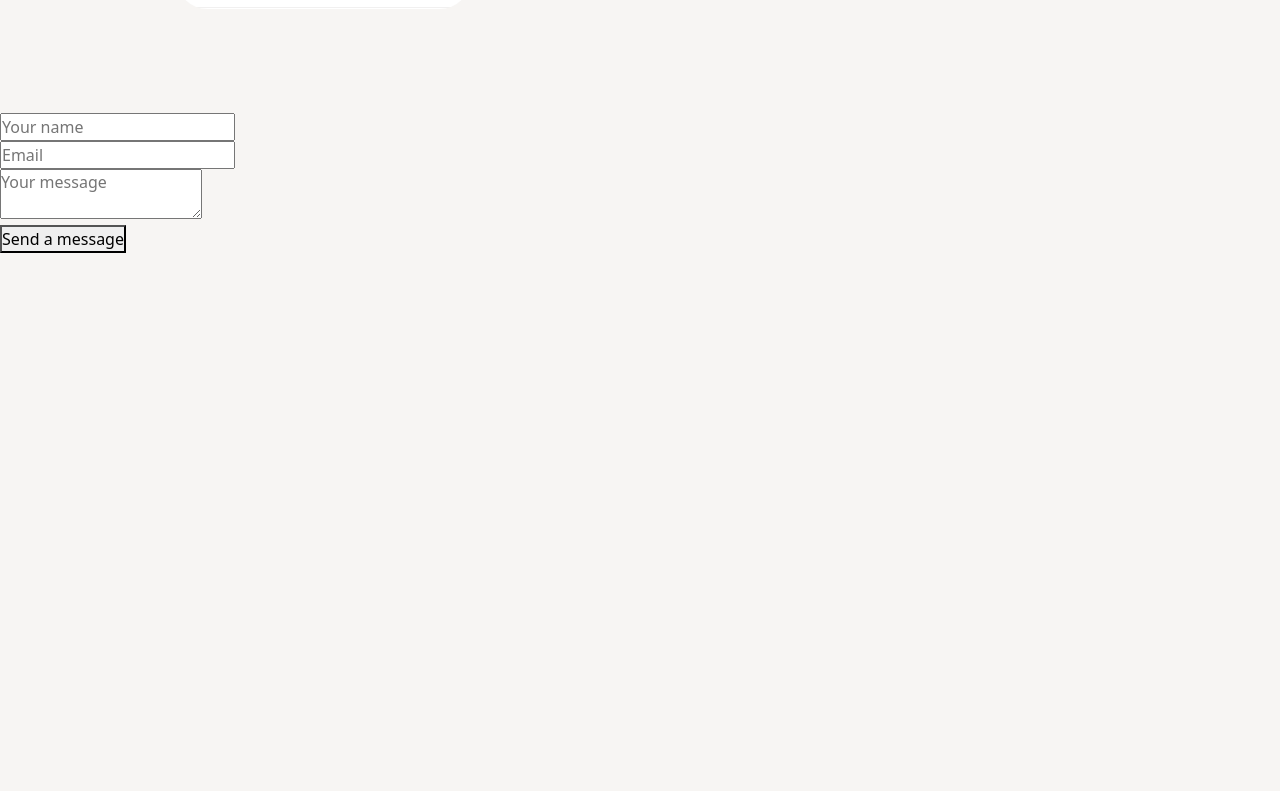
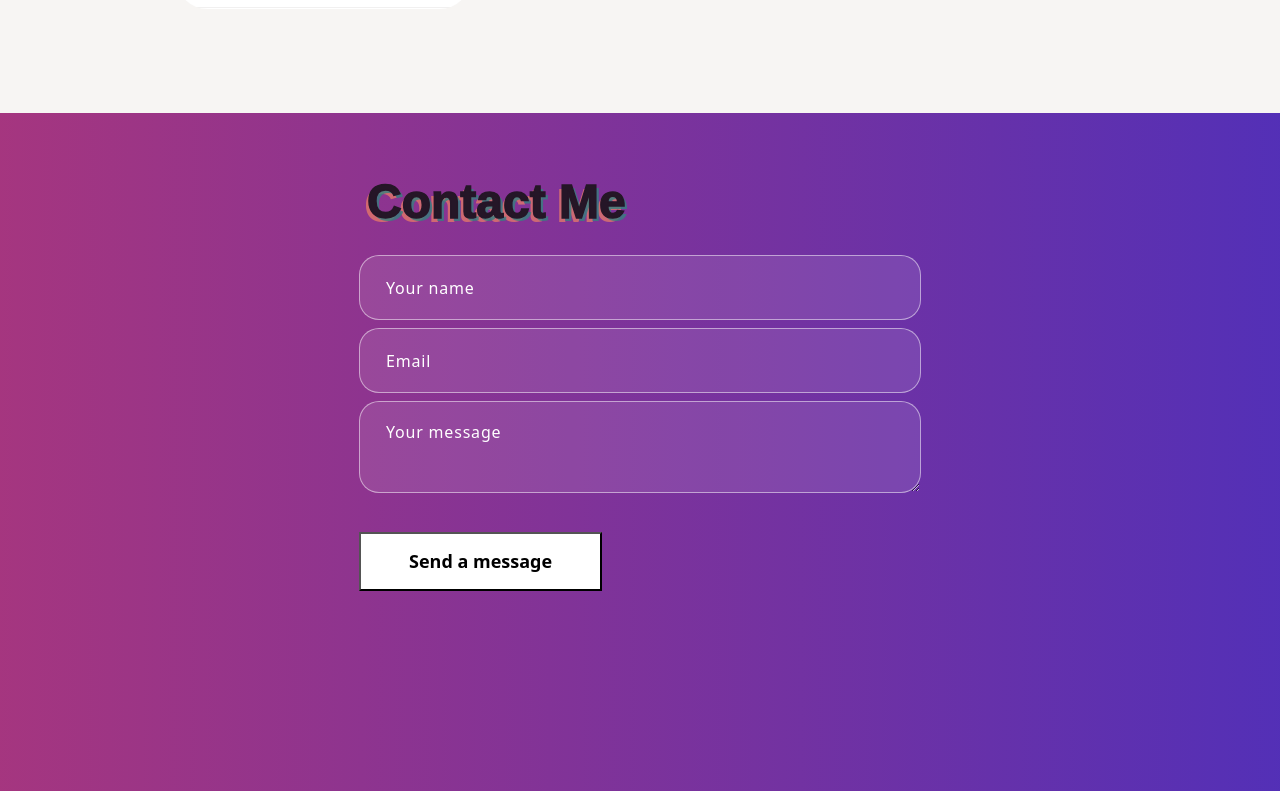
Before and after one commit to ItsAlanK/portfolio-site, a React (Create React App) app: page / in a window 1280 px wide. Shown: the part 1732-2523 px from the top of the page. Before the commit the page ends 1985 px from the top, so only its background shows below. Built offline with nearby package versions, Linux system fonts and the light colour scheme; a web font is replaced by a local one.

Commit message:
Add cols and rows structure to contact form

```diff
--- a/src/components/Contact.js
+++ b/src/components/Contact.js
@@ -1,4 +1,5 @@
 import React, { useState } from "react";
+import { Container, Row, Col } from "react-bootstrap";
 
 const FORM_ENDPOINT = "https://public.herotofu.com/v1/cc82b800-798a-11ed-a126-b172cf164538"; // TODO - fill on the later step
 
@@ -20,27 +21,34 @@ export const Contact = () => {
   }
 
   return (
-    <div>
+    <section className="contact" id="contact">
+      <Container>
+        <Row className="align-items-center flex">
+          <Col size={12} md={6}>
             <iframe title='dummyframe' name="dummyframe" id="dummyframe"></iframe>
+            <h1 className="title">Contact Me</h1>
             <form
               action={FORM_ENDPOINT}
               onSubmit={handleSubmit}
               method="POST"
               target='dummyframe'
             >
-        <div>
+              <Row className='form-row'>
+                <Col size={12} className="px-1">
                   <input type="text" placeholder="Your name" name="name" required />
-        </div>
-        <div>
+                </Col>
+                <Col size={12} className="px-1">
                   <input type="email" placeholder="Email" name="email" required />
-        </div>
-        <div>
+                </Col>
+                <Col size={12} className="px-1">
                   <textarea placeholder="Your message" name="message" required />
-        </div>
-        <div>
                   <button type="submit"> Send a message </button>
-        </div>
+                </Col>
+              </Row>
             </form>
-    </div>
+          </Col>
+        </Row>
+      </Container>
+    </section>
   );
 };
--- a/src/style/contact.scss
+++ b/src/style/contact.scss
@@ -9,8 +9,8 @@
   display: none;
 }
 
-.contact img {
-  width: 92%;
+.form-row{
+  flex-direction: column;
 }
 
 .contact form input, .contact form textarea {
```
Lines whose indentation alone changed are shown as unchanged.
